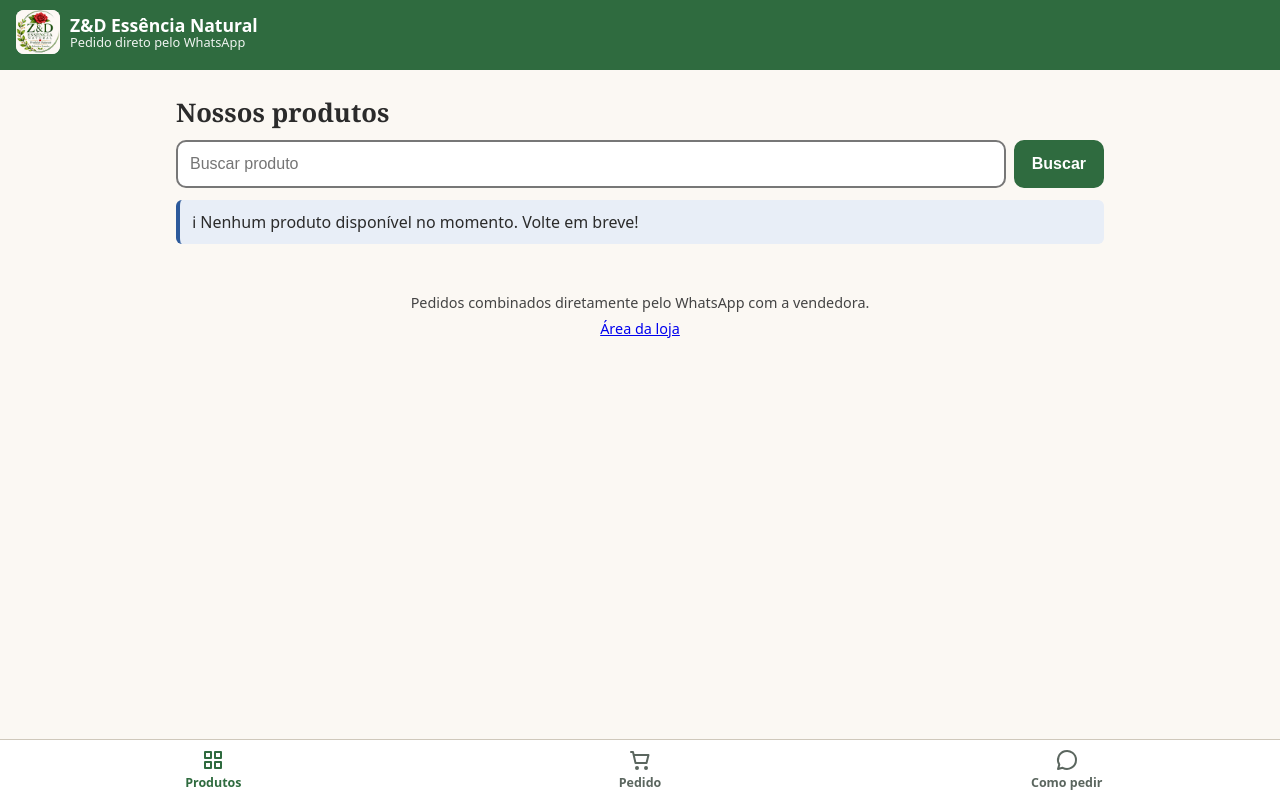
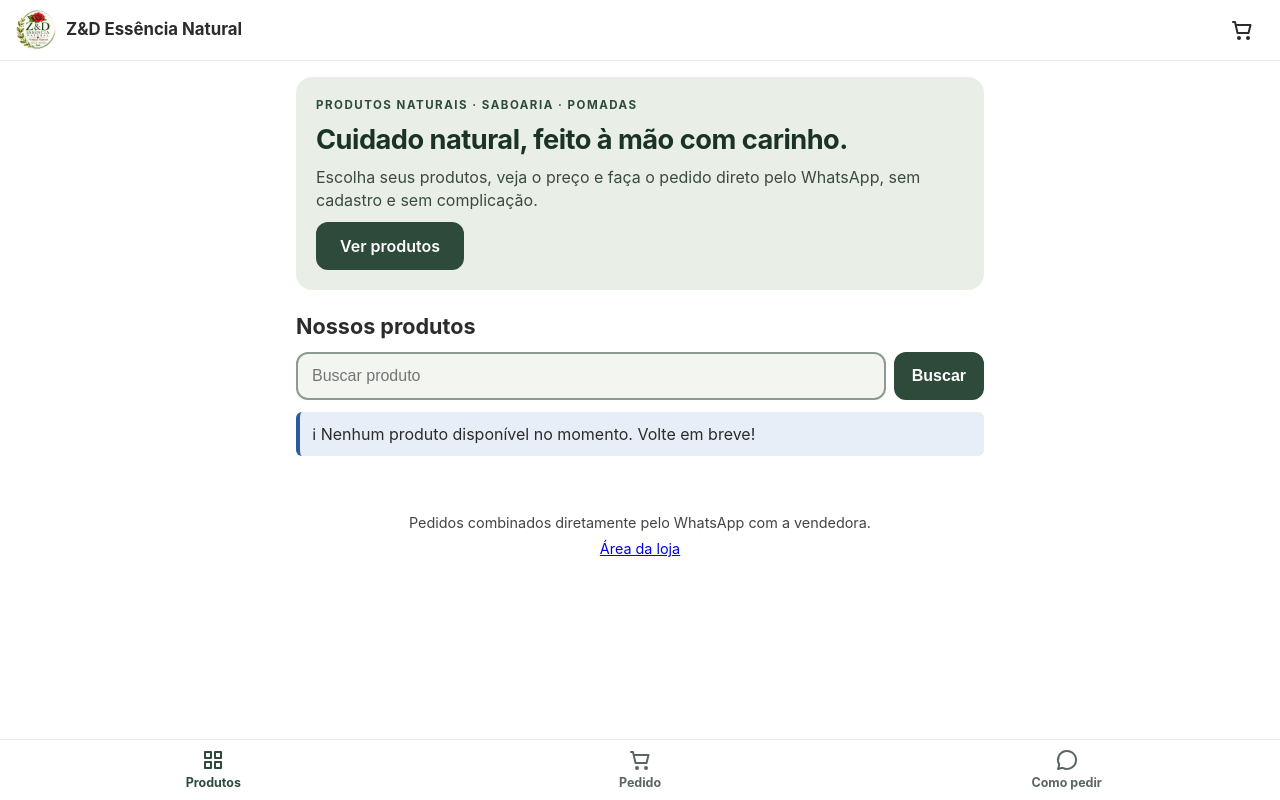
Before and after one commit to Eduardomss/vitrine-essencia-mvp., a Django app: page / in a window 1280 px wide. Run offline with Django 5.2, Linux system fonts and the light colour scheme; data that the repository does not hold is empty.

Commit message:
feat: tema minimalista (lista com miniaturas, abas sublinhadas) com a chamada do início
Co-Authored-By: Claude Sonnet 5.5 <noreply@anthropic.com>
Claude-Session: https://claude.ai/code/session_019BUncLLGPfh5vBaV8GLrLg

```diff
--- a/vitrine/static/vitrine/estilo.css
+++ b/vitrine/static/vitrine/estilo.css
@@ -1,9 +1,9 @@
 :root {
-  --fundo: #fbf8f3;
+  --fundo: #ffffff;
   --texto: #2b2b2b;
-  --verde: #2f6b3f;
-  --verde-escuro: #1f4a2b;
-  --borda: #cfc8bb;
+  --verde: #2d4a3a;
+  --verde-escuro: #1b3326;
+  --borda: #e6e9e4;
   --erro: #9b1c1c;
   --erro-fundo: #fdecec;
   --ok: #1f5d33;
@@ -65,70 +65,85 @@ input[type=checkbox] { width: 24px; height: 24px; vertical-align: middle; }
 .caixa { background: #fff; border: 1px solid var(--borda); border-radius: 10px; padding: 16px; max-width: 520px; }
 @media (max-width: 600px) { .topo nav { float: none; display: flex; margin-top: 8px; } }
 
-/* ===== Visual para celular (abas, categorias, pedido com vários produtos) ===== */
-body { padding-bottom: 76px; font-family: "Nunito Sans", system-ui, -apple-system, "Segoe UI", Roboto, Arial, sans-serif; }
-h1, .cartao h2, .total { font-family: Georgia, "Lora", serif; }
-.topo { padding: 10px 16px; position: sticky; top: 0; z-index: 5; }
-.topo .marca { font-size: 1rem; gap: 10px; line-height: 1.15; }
-.topo .logo { width: 44px; height: 44px; }
-.marca-texto { display: flex; flex-direction: column; }
-.marca-texto strong { font-size: 1.1rem; }
-.marca-texto small { font-weight: 400; font-size: .8rem; opacity: .92; }
+/* ===== Tema minimalista para celular (abas, categorias, pedido com vários produtos) ===== */
+body { padding-bottom: 76px; font-family: Inter, system-ui, -apple-system, "Segoe UI", Roboto, Arial, sans-serif; }
+.pagina { max-width: 720px; padding: 12px 16px 24px; }
+h1 { letter-spacing: -.5px; }
 .so-leitor { position: absolute; left: -999px; }
 
-.busca { display: flex; gap: 8px; margin: 8px 0 12px; }
-.busca input[type=search] { flex: 1; min-width: 0; min-height: 48px; padding: 8px 12px; font-size: 1rem; border: 2px solid #777; border-radius: 10px; background: #fff; }
-.busca button { min-height: 48px; border-radius: 10px; }
+/* cabeçalho */
+.topo { display: flex; align-items: center; gap: 8px; justify-content: space-between; background: #fff; border-bottom: 1px solid var(--borda); padding: 8px 16px; position: sticky; top: 0; z-index: 5; }
+.topo .marca { color: var(--texto); font-size: 1rem; gap: 10px; min-width: 0; }
+.topo .logo { width: 40px; height: 40px; border-radius: 50%; background: #fff; }
+.marca-texto strong { font-size: 1.05rem; }
+.topo-carrinho { position: relative; width: 44px; height: 44px; display: flex; align-items: center; justify-content: center; color: var(--texto); flex: none; }
+.topo-carrinho svg, .abas svg { width: 24px; height: 24px; fill: none; stroke: currentColor; stroke-width: 2; stroke-linecap: round; stroke-linejoin: round; }
+.contador { position: absolute; top: 2px; right: 0; min-width: 18px; height: 18px; padding: 0 4px; border-radius: 9px; background: var(--verde); color: #fff; font-size: .72rem; display: flex; align-items: center; justify-content: center; }
 
-.categorias { display: flex; gap: 8px; overflow-x: auto; padding: 2px 0 12px; scrollbar-width: thin; }
-.categorias a { flex: none; display: inline-flex; align-items: center; gap: 6px; min-height: 44px; padding: 0 16px; border-radius: 22px; border: 2px solid var(--verde); background: #fff; color: var(--verde-escuro); font-weight: 700; text-decoration: none; }
-.categorias a small { font-weight: 600; opacity: .75; }
-.categorias a[aria-current] { background: var(--verde); color: #fff; }
+/* hero */
+.hero { background: #e9efe6; border-radius: 16px; padding: 20px; margin: 4px 0 20px; display: flex; flex-direction: column; align-items: flex-start; gap: 10px; }
+.selo-hero { font-size: .72rem; font-weight: 700; letter-spacing: 1.5px; color: var(--verde); }
+.hero h1 { font-size: 1.7rem; line-height: 1.15; margin: 0; color: var(--verde-escuro); }
+.hero p { margin: 0; font-size: 1rem; line-height: 1.45; color: #3b4a40; }
+.hero .botao { min-height: 48px; padding: 0 22px; border-radius: 12px; }
+.titulo-secao { font-size: 1.35rem; margin: 8px 0 10px; scroll-margin-top: 64px; }
 
-.grade { grid-template-columns: repeat(2, minmax(0, 1fr)); gap: 12px; margin: 0; }
-.cartao { border-radius: 14px; padding: 10px; gap: 4px; }
-.cartao .foto { display: block; }
-.cartao img, .sem-foto { aspect-ratio: 1 / 1; border-radius: 10px; }
-.cartao h2 { font-size: 1rem; margin: 6px 0 0; line-height: 1.25; }
-.cartao h2 a { color: inherit; text-decoration: none; }
-.cartao .desc { font-size: .85rem; color: #4d5a52; line-height: 1.35; display: -webkit-box; -webkit-line-clamp: 3; -webkit-box-orient: vertical; overflow: hidden; }
-.cartao .preco { margin-top: auto; padding-top: 4px; }
-.cartao .acao { margin-top: 6px; }
-button.largo, .acao button { width: 100%; }
-.acao .passos button { width: auto; }
-@media (min-width: 700px) { .grade { grid-template-columns: repeat(auto-fill, minmax(220px, 1fr)); } }
+/* busca e categorias */
+.busca { display: flex; gap: 8px; margin: 0 0 8px; }
+.busca input[type=search] { flex: 1; min-width: 0; min-height: 48px; padding: 8px 14px; font-size: 1rem; border: 2px solid #8c9a8f; border-radius: 12px; background: #f3f5f1; }
+.busca button { min-height: 48px; border-radius: 12px; }
+.categorias { display: flex; gap: 4px; overflow-x: auto; border-bottom: 1px solid var(--borda); margin-bottom: 4px; scrollbar-width: none; }
+.categorias a { flex: none; display: inline-flex; align-items: center; gap: 6px; min-height: 44px; padding: 0 14px; color: #4a5a4f; font-weight: 600; text-decoration: none; border-bottom: 3px solid transparent; }
+.categorias a small { font-weight: 500; opacity: .75; }
+.categorias a[aria-current] { color: var(--verde-escuro); border-bottom-color: var(--verde); }
 
+/* lista de produtos */
+.lista { list-style: none; padding: 0; margin: 0; }
+.linha { display: flex; gap: 12px; align-items: center; padding: 12px 0; border-bottom: 1px solid var(--borda); scroll-margin-top: 64px; }
+.mini { flex: none; display: block; width: 88px; height: 88px; }
+.mini img, .mini .sem-foto { width: 88px; height: 88px; border-radius: 14px; object-fit: cover; display: flex; font-size: .75rem; text-align: center; }
+.info { flex: 1; min-width: 0; display: flex; flex-direction: column; gap: 3px; }
+.info h3 { font-size: 1rem; margin: 0; line-height: 1.25; }
+.info h3 a { color: var(--texto); text-decoration: none; }
+.desc { margin: 0; font-size: .85rem; line-height: 1.35; color: #4a5a4f; display: -webkit-box; -webkit-line-clamp: 2; -webkit-box-orient: vertical; overflow: hidden; }
+.preco-acao { display: flex; align-items: center; justify-content: space-between; gap: 8px; margin-top: 4px; }
+.preco { font-weight: 700; font-size: 1.05rem; color: var(--texto); }
+.acao form { margin: 0; }
+.acao > form button { min-height: 44px; padding: 0 16px; border-radius: 12px; }
+
+/* controle − qtd + */
 .passos { display: flex; align-items: center; justify-content: center; gap: 4px; }
 .passos form { margin: 0; }
-.passo { min-width: 44px; width: 44px; height: 44px; padding: 0; border-radius: 22px; background: #fff; color: var(--verde-escuro); font-size: 1.4rem; line-height: 1; }
+.passo { min-width: 44px; width: 44px; height: 44px; padding: 0; border-radius: 22px; background: #fff; color: var(--verde); font-size: 1.4rem; line-height: 1; }
 .passo.cheio { background: var(--verde); color: #fff; }
-.passos .qtd { min-width: 32px; text-align: center; font-weight: 700; font-size: 1.1rem; }
+.passos .qtd { min-width: 30px; text-align: center; font-weight: 700; font-size: 1.05rem; }
+button.largo { width: 100%; }
 
-.barra-pedido { position: fixed; left: 12px; right: 12px; bottom: 80px; z-index: 6; display: flex; align-items: center; justify-content: center; min-height: 52px; border-radius: 26px; background: var(--verde-escuro); color: #fff; font-weight: 700; text-decoration: none; box-shadow: 0 6px 18px rgba(0,0,0,.25); }
-
+/* barra de pedido e abas inferiores */
+.barra-pedido { position: fixed; left: 12px; right: 12px; bottom: 80px; z-index: 6; max-width: 696px; margin: 0 auto; display: flex; align-items: center; justify-content: center; min-height: 52px; border-radius: 26px; background: var(--verde); color: #fff; font-weight: 700; text-decoration: none; box-shadow: 0 6px 18px rgba(0,0,0,.25); }
 .abas { position: fixed; left: 0; right: 0; bottom: 0; z-index: 7; display: flex; background: #fff; border-top: 1px solid var(--borda); padding-bottom: env(safe-area-inset-bottom); }
 .abas a { flex: 1; position: relative; min-height: 60px; display: flex; flex-direction: column; align-items: center; justify-content: center; gap: 2px; color: #5b665f; font-size: .78rem; font-weight: 700; text-decoration: none; }
 .abas a[aria-current] { color: var(--verde); }
-.abas svg { width: 24px; height: 24px; fill: none; stroke: currentColor; stroke-width: 2; stroke-linecap: round; stroke-linejoin: round; }
-.contador { position: absolute; top: 4px; left: calc(50% + 6px); min-width: 18px; height: 18px; padding: 0 4px; border-radius: 9px; background: #8e1b22; color: #fff; font-size: .72rem; display: flex; align-items: center; justify-content: center; }
+.abas .contador { top: 4px; left: calc(50% + 6px); right: auto; background: #8e1b22; }
 
-.itens { list-style: none; padding: 0; margin: 0 0 12px; display: flex; flex-direction: column; gap: 10px; }
-.item { display: flex; gap: 10px; align-items: center; background: #fff; border: 1px solid var(--borda); border-radius: 14px; padding: 10px; }
-.item img, .mini-sem-foto { width: 64px; height: 64px; border-radius: 10px; object-fit: cover; background: #ece7dd; flex: none; }
+/* pedido */
+.itens { list-style: none; padding: 0; margin: 0 0 12px; display: flex; flex-direction: column; }
+.item { display: flex; gap: 12px; align-items: center; padding: 12px 0; border-bottom: 1px solid var(--borda); }
+.item img, .mini-sem-foto { width: 64px; height: 64px; border-radius: 12px; object-fit: cover; background: #ece7dd; flex: none; }
 .item-info { flex: 1; min-width: 0; display: flex; flex-direction: column; gap: 4px; }
 .item-info .passos { justify-content: flex-start; }
 .item-valor { display: flex; flex-direction: column; align-items: flex-end; gap: 4px; align-self: flex-start; }
 .total { font-size: 1.5rem; font-weight: 700; color: var(--verde-escuro); margin: 8px 0; }
-.botao.grande { width: 100%; min-height: 54px; font-size: 1.1rem; border-radius: 28px; }
+.botao.grande { width: 100%; min-height: 54px; font-size: 1.1rem; border-radius: 14px; }
 .botao.whats { background: #1f7a3a; border-color: #1f7a3a; }
 .centro { text-align: center; }
 .vazio { text-align: center; }
 button.link { background: none; border: 0; color: var(--verde-escuro); text-decoration: underline; min-height: 44px; padding: 0 4px; font-weight: 600; }
 .como { list-style: none; padding: 0; display: flex; flex-direction: column; gap: 10px; }
-.como li { display: flex; gap: 14px; align-items: flex-start; background: #fff; border: 1px solid var(--borda); border-radius: 14px; padding: 14px; }
-.como p { margin: 4px 0 0; color: #4d5a52; }
+.como li { display: flex; gap: 14px; align-items: flex-start; border: 1px solid var(--borda); border-radius: 14px; padding: 14px; }
+.como p { margin: 4px 0 0; color: #4a5a4f; }
 .num { flex: none; width: 40px; height: 40px; border-radius: 20px; background: var(--verde); color: #fff; font-weight: 700; display: flex; align-items: center; justify-content: center; }
-.detalhe-foto { width: 100%; max-height: 360px; object-fit: cover; border-radius: 10px; }
+.detalhe-foto { width: 100%; max-height: 360px; object-fit: cover; border-radius: 12px; }
 .area-loja { display: flex; justify-content: center; align-items: center; gap: 12px; }
 .area-loja form { margin: 0; }
 .tabela { display: block; overflow-x: auto; }
--- a/vitrine/templates/vitrine/base.html
+++ b/vitrine/templates/vitrine/base.html
@@ -4,18 +4,22 @@
   <meta charset="utf-8">
   <meta name="viewport" content="width=device-width, initial-scale=1">
   <title>{% block titulo %}{{ LOJA_NOME }}{% endblock %}</title>
-  <meta name="theme-color" content="#2F6B3F">
+  <meta name="theme-color" content="#FFFFFF">
   <link rel="manifest" href="{% url 'manifest' %}">
   <link rel="apple-touch-icon" href="{% static 'vitrine/icon-192.png' %}">
   <link rel="icon" type="image/png" href="{% static 'vitrine/favicon.png' %}">
-  <link rel="stylesheet" href="{% static 'vitrine/estilo.css' %}?v=4">
+  <link rel="stylesheet" href="{% static 'vitrine/estilo.css' %}?v=5">
 </head>
 <body>
   <a class="pular" href="#conteudo">Pular para o conteúdo</a>
   <header class="topo">
     <a class="marca" href="{% url 'vitrine' %}">
-      <img class="logo" src="{% static 'vitrine/logo.jpg' %}" alt="Logo {{ LOJA_NOME }}" width="44" height="44">
-      <span class="marca-texto"><strong>{{ LOJA_NOME }}</strong><small>Pedido direto pelo WhatsApp</small></span>
+      <img class="logo" src="{% static 'vitrine/logo.jpg' %}" alt="Logo {{ LOJA_NOME }}" width="40" height="40">
+      <span class="marca-texto"><strong>{{ LOJA_NOME }}</strong></span>
+    </a>
+    <a class="topo-carrinho" href="{% url 'carrinho' %}" aria-label="Ver pedido{% if QTD_PEDIDO %} ({{ QTD_PEDIDO }} itens){% endif %}">
+      <svg viewBox="0 0 24 24" aria-hidden="true"><path d="M3 4h2l2.5 11h11l2-8H6.5"/><circle cx="9" cy="20" r="1"/><circle cx="18" cy="20" r="1"/></svg>
+      {% if QTD_PEDIDO %}<b class="contador">{{ QTD_PEDIDO }}</b>{% endif %}
     </a>
   </header>
   <main id="conteudo" class="pagina">
--- a/vitrine/templates/vitrine/lista.html
+++ b/vitrine/templates/vitrine/lista.html
@@ -1,8 +1,17 @@
 {% extends "vitrine/base.html" %}
 {% block conteudo %}
-<h1>Nossos produtos</h1>
+{% if not busca and not cat %}
+<section class="hero">
+  <span class="selo-hero">PRODUTOS NATURAIS · SABOARIA · POMADAS</span>
+  <h1>Cuidado natural, feito à mão com carinho.</h1>
+  <p>Escolha seus produtos, veja o preço e faça o pedido direto pelo WhatsApp, sem cadastro e sem complicação.</p>
+  <a class="botao" href="#produtos">Ver produtos</a>
+</section>
+{% endif %}
 
-<form class="busca" method="get" role="search">
+<h2 id="produtos" class="titulo-secao">Nossos produtos</h2>
+
+<form class="busca" method="get" action="#produtos" role="search">
   <label for="q" class="so-leitor">Buscar produto</label>
   <input type="search" id="q" name="q" value="{{ busca }}" placeholder="Buscar produto" autocomplete="off">
   {% if cat %}<input type="hidden" name="cat" value="{{ cat }}">{% endif %}
@@ -12,34 +21,38 @@
 {% if tem_base %}
 <nav class="categorias" aria-label="Categorias">
   {% for a in abas %}
-    <a href="?{% if a.chave %}cat={{ a.chave }}{% endif %}{% if busca %}{% if a.chave %}&amp;{% endif %}q={{ busca|urlencode }}{% endif %}"{% if a.chave == cat %} aria-current="true"{% endif %}>{{ a.nome }} <small>{{ a.n }}</small></a>
+    <a href="?{% if a.chave %}cat={{ a.chave }}{% endif %}{% if busca %}{% if a.chave %}&amp;{% endif %}q={{ busca|urlencode }}{% endif %}#produtos"{% if a.chave == cat %} aria-current="true"{% endif %}>{{ a.nome }} <small>{{ a.n }}</small></a>
   {% endfor %}
 </nav>
 {% endif %}
 
 {% if produtos %}
-<ul class="grade">
+<ul class="lista">
   {% for p in produtos %}
-  <li class="cartao" id="produto-{{ p.pk }}">
-    <a class="foto" href="{% url 'pedido' p.pk %}" aria-label="Ver detalhes de {{ p.nome }}">
+  <li class="linha" id="produto-{{ p.pk }}">
+    <a class="mini" href="{% url 'pedido' p.pk %}" aria-label="Ver detalhes de {{ p.nome }}">
     {% if p.foto %}
       <img src="{{ p.foto.url }}" alt="Foto de {{ p.nome }}" loading="lazy">
     {% else %}
-      <div class="sem-foto" role="img" aria-label="Produto sem foto">Sem foto</div>
+      <span class="sem-foto" role="img" aria-label="Produto sem foto">Sem foto</span>
     {% endif %}
     </a>
-    <h2><a href="{% url 'pedido' p.pk %}">{{ p.nome }}</a></h2>
+    <div class="info">
+      <h3><a href="{% url 'pedido' p.pk %}">{{ p.nome }}</a></h3>
       {% if p.descricao %}<p class="desc">{{ p.descricao }}</p>{% endif %}
-    <p class="preco">R$ {{ p.preco|floatformat:2 }}</p>
+      <div class="preco-acao">
+        <span class="preco">R$ {{ p.preco|floatformat:2 }}</span>
         <div class="acao">
         {% if p.qtd_pedido %}
           {% include "vitrine/_passo.html" with p=p qtd=p.qtd_pedido proximo=proximo %}
         {% else %}
           <form method="post" action="{% url 'carrinho_alterar' p.pk %}">{% csrf_token %}
             <input type="hidden" name="acao" value="inc"><input type="hidden" name="next" value="{{ proximo }}"><input type="hidden" name="ancora" value="1">
-        <button type="submit" class="largo">Adicionar ao pedido</button>
+            <button type="submit">Adicionar</button>
           </form>
         {% endif %}
+        </div>
+      </div>
     </div>
   </li>
   {% endfor %}
```
Lines whose indentation alone changed are shown as unchanged.
